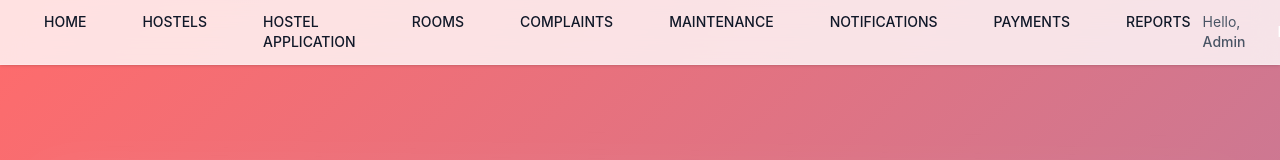
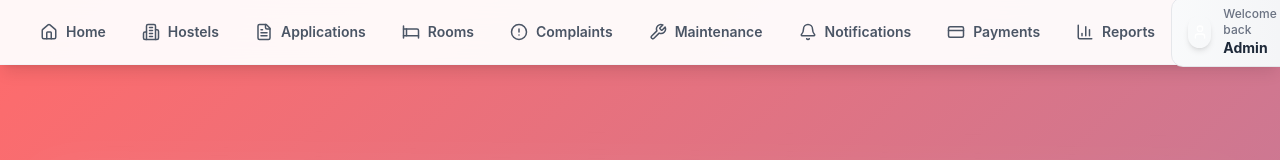
Before and after one commit to jinz321/dormiease-backend, a React (Vite) app: page / in a window 1280 px wide. Shown: the top 160 px of the page. Built offline with nearby package versions, Linux system fonts and the light colour scheme; no server answers.

Commit message:
Feat: Redesign navigation bar with modern interactive design

```diff
--- a/src/components/custom/TopBar.tsx
+++ b/src/components/custom/TopBar.tsx
@@ -1,4 +1,17 @@
 import { Link, useNavigate, useLocation } from "react-router-dom"
+import {
+    Home,
+    Building2,
+    FileText,
+    Bed,
+    AlertCircle,
+    Wrench,
+    Bell,
+    CreditCard,
+    BarChart3,
+    LogOut,
+    User
+} from "lucide-react"
 
 type Props = {
     userName: string
@@ -15,96 +28,77 @@ export default function TopBar({ userName }: Props) {
         navigate("/login")
     }
 
+    const navItems = [
+        { path: "/home", label: "Home", icon: Home },
+        { path: "/hostels", label: "Hostels", icon: Building2 },
+        { path: "/hostel-applications", label: "Applications", icon: FileText },
+        { path: "/rooms", label: "Rooms", icon: Bed },
+        { path: "/complaints", label: "Complaints", icon: AlertCircle },
+        { path: "/maintenances", label: "Maintenance", icon: Wrench },
+        { path: "/notifications", label: "Notifications", icon: Bell },
+        { path: "/payments", label: "Payments", icon: CreditCard },
+        { path: "/reports", label: "Reports", icon: BarChart3 }
+    ]
+
     return (
-        <nav className="fixed top-0 left-0 right-0 bg-white/80 backdrop-blur-md border-b border-white/20 z-50 shadow-sm">
-            <div className="max-w-7xl mx-auto px-4 sm:px-6 lg:px-8">
+        <nav className="fixed top-0 left-0 right-0 bg-white/95 backdrop-blur-xl border-b border-gray-100 z-50 shadow-lg">
+            <div className="max-w-7xl mx-auto px-6">
                 <div className="flex justify-between items-center h-16">
-                    <div className="flex space-x-8">
-                        <Link
-                            to="/home"
-                            className={`px-3 py-2 text-sm font-medium ${isActive("/home")
-                                ? "text-primary border-b-2 border-primary"
-                                : "text-gray-900 hover:text-gray-700"
-                                }`}
+                    {/* Navigation Links */}
+                    <div className="flex items-center space-x-1">
+                        {navItems.map((item) => {
+                            const Icon = item.icon
+                            const active = isActive(item.path)
+
+                            return (
+                                <Link
+                                    key={item.path}
+                                    to={item.path}
+                                    className={`
+                                        group relative px-4 py-2 rounded-xl text-sm font-semibold transition-all duration-300
+                                        flex items-center gap-2
+                                        ${active
+                                            ? "text-white bg-gradient-to-r from-primary to-secondary shadow-lg shadow-primary/30"
+                                            : "text-gray-600 hover:text-primary hover:bg-primary/5"
+                                        }
+                                    `}
+                                >
+                                    <Icon
+                                        size={18}
+                                        className={`transition-transform duration-300 ${active ? "" : "group-hover:scale-110"}`}
+                                    />
+                                    <span className="hidden lg:inline">{item.label}</span>
+
+                                    {/* Active indicator dot */}
+                                    {active && (
+                                        <div className="absolute -bottom-1 left-1/2 transform -translate-x-1/2 w-1 h-1 bg-white rounded-full" />
+                                    )}
+                                </Link>
+                            )
+                        })}
+                    </div>
+
+                    {/* User Section */}
+                    <div className="flex items-center gap-4">
+                        {/* User Info */}
+                        <div className="hidden md:flex items-center gap-3 px-4 py-2 bg-gradient-to-r from-gray-50 to-gray-100 rounded-xl border border-gray-200">
+                            <div className="w-8 h-8 rounded-full bg-gradient-to-br from-primary to-secondary flex items-center justify-center text-white shadow-md">
+                                <User size={16} />
+                            </div>
+                            <div className="text-left">
+                                <p className="text-xs text-gray-500 font-medium">Welcome back</p>
+                                <p className="text-sm font-bold text-gray-800">{userName || "Admin"}</p>
+                            </div>
+                        </div>
+
+                        {/* Logout Button */}
+                        <button
+                            className="group relative px-5 py-2.5 bg-gradient-to-r from-red-500 to-red-600 hover:from-red-600 hover:to-red-700 text-white rounded-xl text-sm font-bold transition-all duration-300 shadow-lg shadow-red-500/30 hover:shadow-xl hover:shadow-red-500/40 hover:-translate-y-0.5 flex items-center gap-2"
+                            onClick={handleLogout}
                         >
-                            HOME
-                        </Link>
-                        <Link
-                            to="/hostels"
-                            className={`px-3 py-2 text-sm font-medium ${isActive("/hostels")
-                                ? "text-primary border-b-2 border-primary"
-                                : "text-gray-900 hover:text-gray-700"
-                                }`}
-                        >
-                            HOSTELS
-                        </Link>
-                        <Link
-                            to="/hostel-applications"
-                            className={`px-3 py-2 text-sm font-medium ${isActive("/hostel-applications")
-                                ? "text-primary border-b-2 border-primary"
-                                : "text-gray-900 hover:text-gray-700"
-                                }`}
-                        >
-                            HOSTEL APPLICATION
-                        </Link>
-                        <Link
-                            to="/rooms"
-                            className={`px-3 py-2 text-sm font-medium ${isActive("/rooms")
-                                ? "text-primary border-b-2 border-primary"
-                                : "text-gray-900 hover:text-gray-700"
-                                }`}
-                        >
-                            ROOMS
-                        </Link>
-                        <Link
-                            to="/complaints"
-                            className={`px-3 py-2 text-sm font-medium ${isActive("/complaints")
-                                ? "text-primary border-b-2 border-primary"
-                                : "text-gray-900 hover:text-gray-700"
-                                }`}
-                        >
-                            COMPLAINTS
-                        </Link>
-                        <Link
-                            to="/maintenances"
-                            className={`px-3 py-2 text-sm font-medium ${isActive("/maintenances")
-                                ? "text-primary border-b-2 border-primary"
-                                : "text-gray-900 hover:text-gray-700"
-                                }`}
-                        >
-                            MAINTENANCE
-                        </Link>
-                        <Link
-                            to="/notifications"
-                            className={`px-3 py-2 text-sm font-medium ${isActive("/notifications")
-                                ? "text-primary border-b-2 border-primary"
-                                : "text-gray-900 hover:text-gray-700"
-                                }`}
-                        >
-                            NOTIFICATIONS
-                        </Link>
-                        <Link
-                            to="/payments"
-                            className={`px-3 py-2 text-sm font-medium ${isActive("/payments")
-                                ? "text-primary border-b-2 border-primary"
-                                : "text-gray-900 hover:text-gray-700"
-                                }`}
-                        >
-                            PAYMENTS
-                        </Link>
-                        <Link
-                            to="/reports"
-                            className={`px-3 py-2 text-sm font-medium ${isActive("/reports")
-                                ? "text-primary border-b-2 border-primary"
-                                : "text-gray-900 hover:text-gray-700"
-                                }`}
-                        >
-                            REPORTS
-                        </Link>
-                    </div>
-                    <div className="flex items-center space-x-4">
-                        <span className="text-gray-600 text-sm">Hello, <span className="font-medium">{userName || "Admin"}</span></span>
-                        <button className="bg-primary hover:bg-primary/90 text-white px-4 py-2 rounded text-sm font-medium transition-colors" onClick={handleLogout}>LOGOUT</button>
+                            <LogOut size={16} className="group-hover:rotate-12 transition-transform" />
+                            <span className="hidden sm:inline">Logout</span>
+                        </button>
                     </div>
                 </div>
             </div>
```
